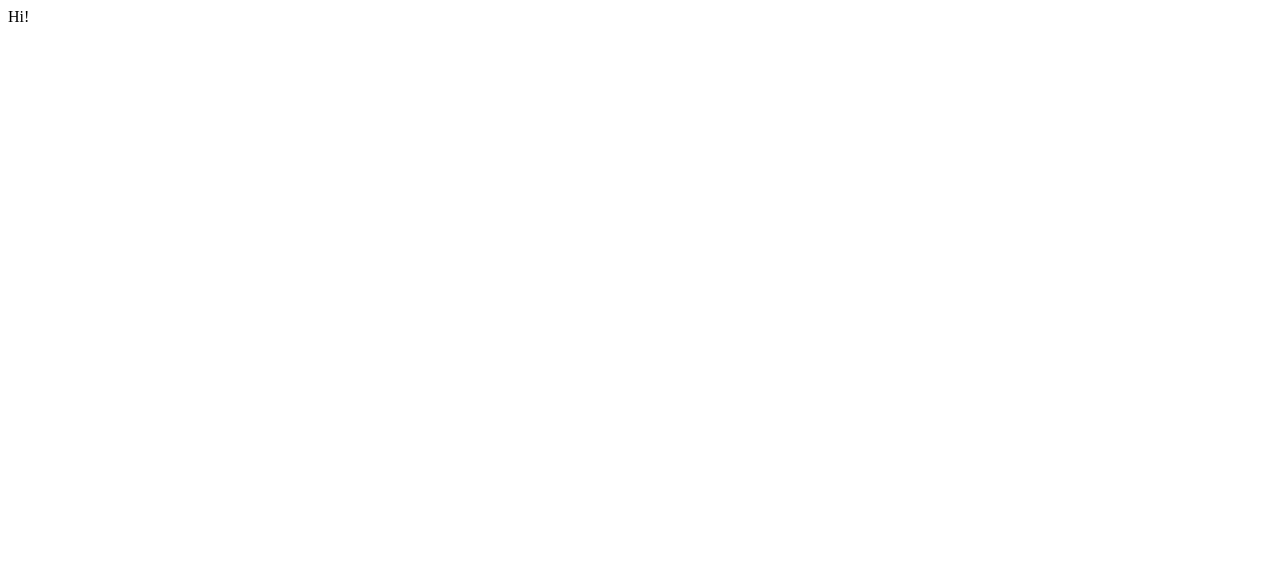
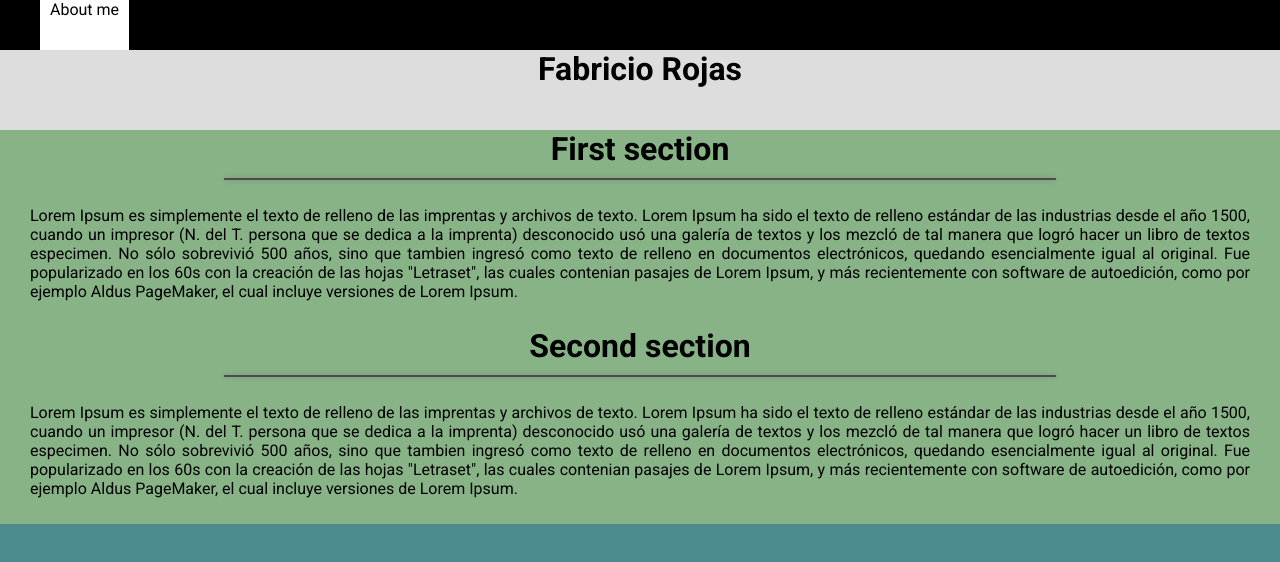
Before and after one commit to FabricioRojas/FabricioRojas.github.io, a plain HTML site: page index.html in a window 1280 px wide. Drawn offline with Linux system fonts and the light colour scheme.

Commit message:
Major changes

```diff
--- a/index.html
+++ b/index.html
@@ -1 +1,17 @@
-Hi!
+<html>
+    <head>
+        <title>Fabricio Rojas</title>
+        <link rel="stylesheet" type="text/css" href="main.css">
+        <script src="main.js"></script>
+    </head>
+    <body>
+        <div id="topTab"><ul><a href="#second"><li>About me</li></a></ul></div>
+        <div id="mainBody">
+            <div id="title">
+                <h1>Fabricio Rojas</h1>
+            </div>
+            <div id="content">
+            </div>
+        </div>
+    </body>
+</html>
--- /dev/null
+++ b/main.css
@@ -0,0 +1,66 @@
+@import url('https://fonts.googleapis.com/css?family=Roboto:400,700');
+
+body{
+    margin: 0;
+    font-family: 'Roboto', sans-serif;
+    background-color: rgb(76, 138, 143);
+}
+
+#topTab{
+    top: 0;
+    left: 0;
+    width: 100%;
+    height: 50px;
+    position: fixed;
+    background-color: #000;
+}
+#topTab ul{
+    margin: 0;
+}
+#topTab li{
+    height: 100%;
+    color: #000;
+    padding: 0 10 0 10;
+    text-align: center;
+    text-decoration: none;
+    display: inline-block;
+    background-color: #FFF;
+}
+
+#mainBody{
+    width: 100%;
+    margin-top: 50px;
+    background-color: rgb(135, 179, 135);
+}
+
+#title{
+    height: 100px;
+    background-color: #DDDDDD;
+    text-align: center;
+}
+#title{
+    height: 80px;
+    background-color: #DDDDDD;
+    text-align: center;
+}
+
+.header{
+    width: 65%;
+    margin: 0 auto;
+}
+.underline{
+    height: 2px;
+    box-shadow: 0px 0px 5px grey;
+    background-color: rgb(78, 75, 75);
+}
+
+h1{
+    margin: 0 0 10 0;
+    text-align: center;
+}
+
+.text{
+    margin: 0 20 0 20;
+    text-align: justify;
+    padding: 10;
+}
--- /dev/null
+++ b/main.js
@@ -0,0 +1,21 @@
+var header =  [
+    'First section',
+    'Second section',
+];
+var text =  [
+    'Lorem Ipsum es simplemente el texto de relleno de las imprentas y archivos de texto. Lorem Ipsum ha sido el texto de relleno estándar de las industrias desde el año 1500, cuando un impresor (N. del T. persona que se dedica a la imprenta) desconocido usó una galería de textos y los mezcló de tal manera que logró hacer un libro de textos especimen. No sólo sobrevivió 500 años, sino que tambien ingresó como texto de relleno en documentos electrónicos, quedando esencialmente igual al original. Fue popularizado en los 60s con la creación de las hojas "Letraset", las cuales contenian pasajes de Lorem Ipsum, y más recientemente con software de autoedición, como por ejemplo Aldus PageMaker, el cual incluye versiones de Lorem Ipsum.',
+    'Lorem Ipsum es simplemente el texto de relleno de las imprentas y archivos de texto. Lorem Ipsum ha sido el texto de relleno estándar de las industrias desde el año 1500, cuando un impresor (N. del T. persona que se dedica a la imprenta) desconocido usó una galería de textos y los mezcló de tal manera que logró hacer un libro de textos especimen. No sólo sobrevivió 500 años, sino que tambien ingresó como texto de relleno en documentos electrónicos, quedando esencialmente igual al original. Fue popularizado en los 60s con la creación de las hojas "Letraset", las cuales contenian pasajes de Lorem Ipsum, y más recientemente con software de autoedición, como por ejemplo Aldus PageMaker, el cual incluye versiones de Lorem Ipsum.',
+];
+
+window.addEventListener("DOMContentLoaded", function() {
+    var ref = document.getElementById("content");
+    var arrayLength = header.length;
+    for (var i = 0; i < arrayLength; i++) {
+        var newEl = document.createElement('div');
+        newEl.id = "section"+(i+1);
+        newEl.innerHTML = '<div class="header"><h1>'+header[i]+'</h1><div class="underline"></div></div><div class="text"><p>'+text[i]+'</p></div>';
+        ref.appendChild(newEl);
+    }
+}, false);
+
+{/* <div id="second"><div class="header"><h1>First section</h1><div class="underline"></div></div><div class="text"><p>Lorem Ipsum es simplemente el texto de relleno de las imprentas y archivos de texto. Lorem Ipsum ha sido el texto de relleno estándar de las industrias desde el año 1500, cuando un impresor (N. del T. persona que se dedica a la imprenta) desconocido usó una galería de textos y los mezcló de tal manera que logró hacer un libro de textos especimen. No sólo sobrevivió 500 años, sino que tambien ingresó como texto de relleno en documentos electrónicos, quedando esencialmente igual al original. Fue popularizado en los 60s con la creación de las hojas "Letraset", las cuales contenian pasajes de Lorem Ipsum, y más recientemente con software de autoedición, como por ejemplo Aldus PageMaker, el cual incluye versiones de Lorem Ipsum.</p></div></div> */}
```
